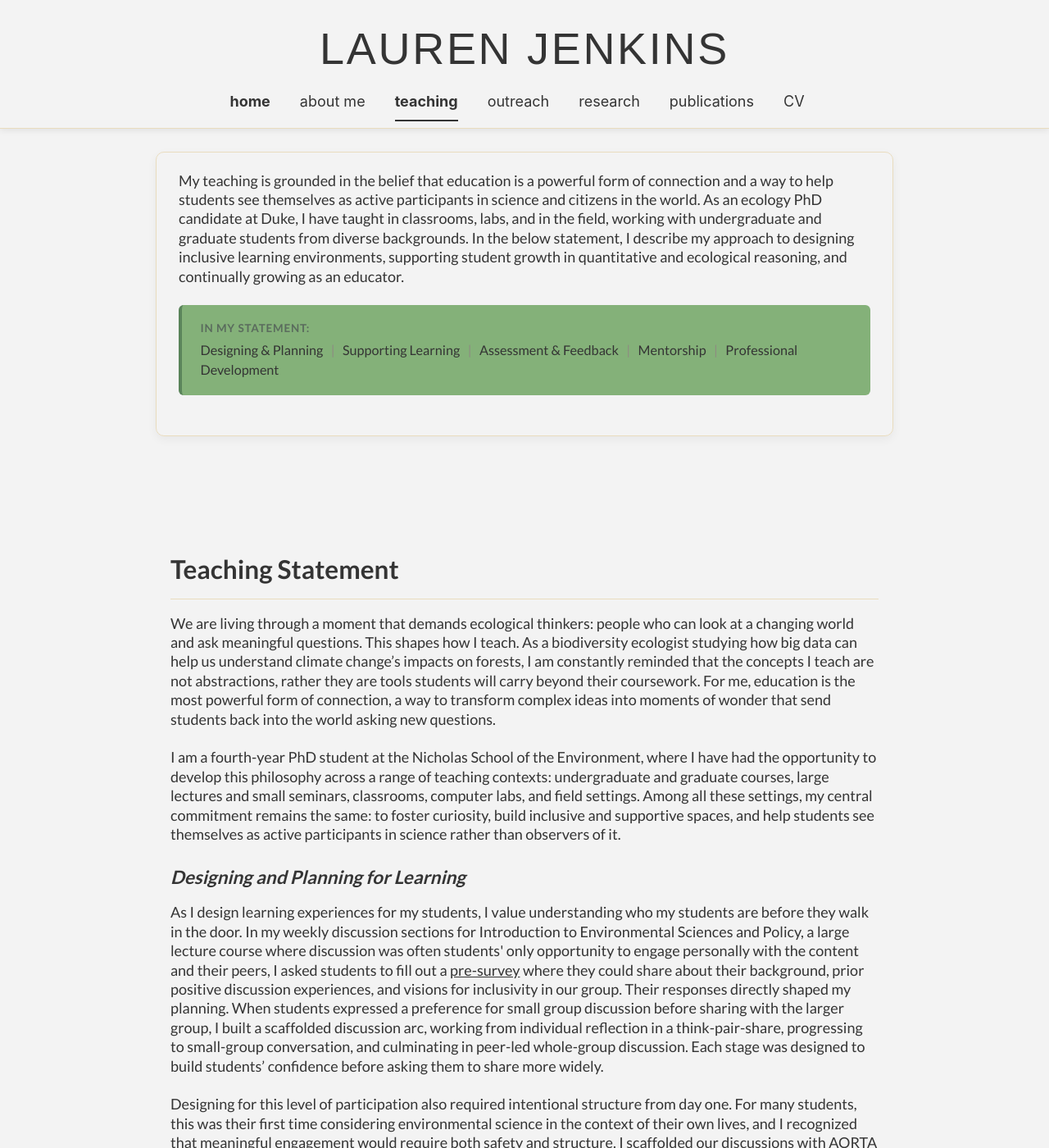
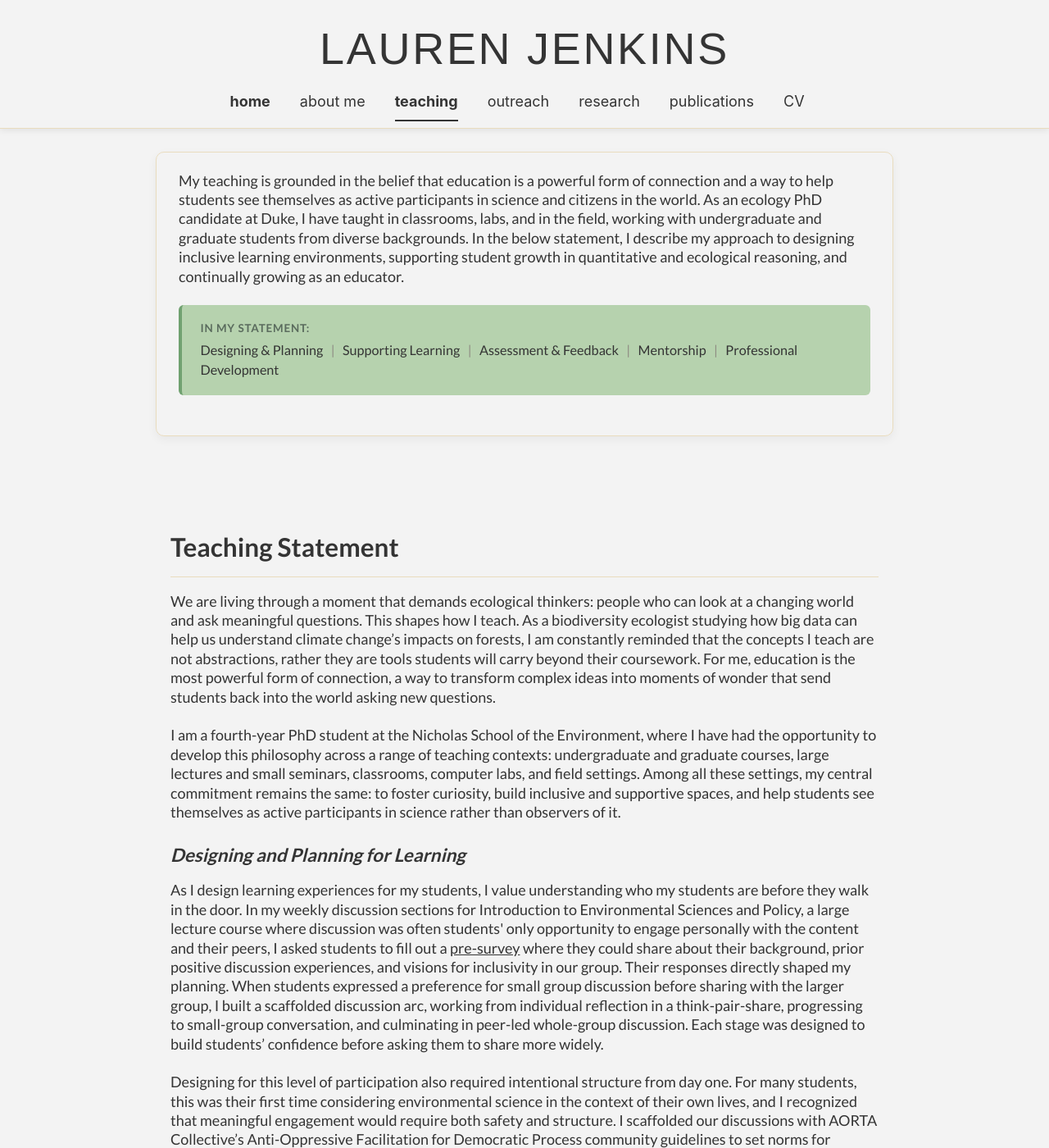
Before and after one commit to jenkinslauren/jenkinslauren.github.io, a Jekyll site: the page built from _pages/teaching.html, in a window 1280 px wide and 1400 px high. Shown: the whole window at 82% size. Built offline with Jekyll 4.4.1, drawn with Linux system fonts in a browser that asks for light colours; some web fonts are replaced; a script bundle is joined from its source files by our own code; library files that are not in the unit come from our copies.

Commit message:
Update _page.scss

```diff
--- a/_sass/layout/_page.scss
+++ b/_sass/layout/_page.scss
@@ -591,11 +591,12 @@
 }
 
 .teaching-section h2 {
-  margin-top: 2rem;
+  margin-top: 0.5rem;
   font-size: 1.75rem;
 }
 
 .teaching-section h3 {
+  scroll-margin-top: 80px;
   margin-top: 1.5rem;
   font-size: 1.25rem;
 }
@@ -628,8 +629,8 @@
   margin: 0 auto 1.5rem auto;
   padding: 1rem 1.25rem;
 
-  background: #84B179;
-  border-left: 4px solid #5a845a;
+  background: #b6d2ae;
+  border-left: 4px solid #70a170;
   border-radius: 6px;
 
   font-size: 0.9rem;
```
